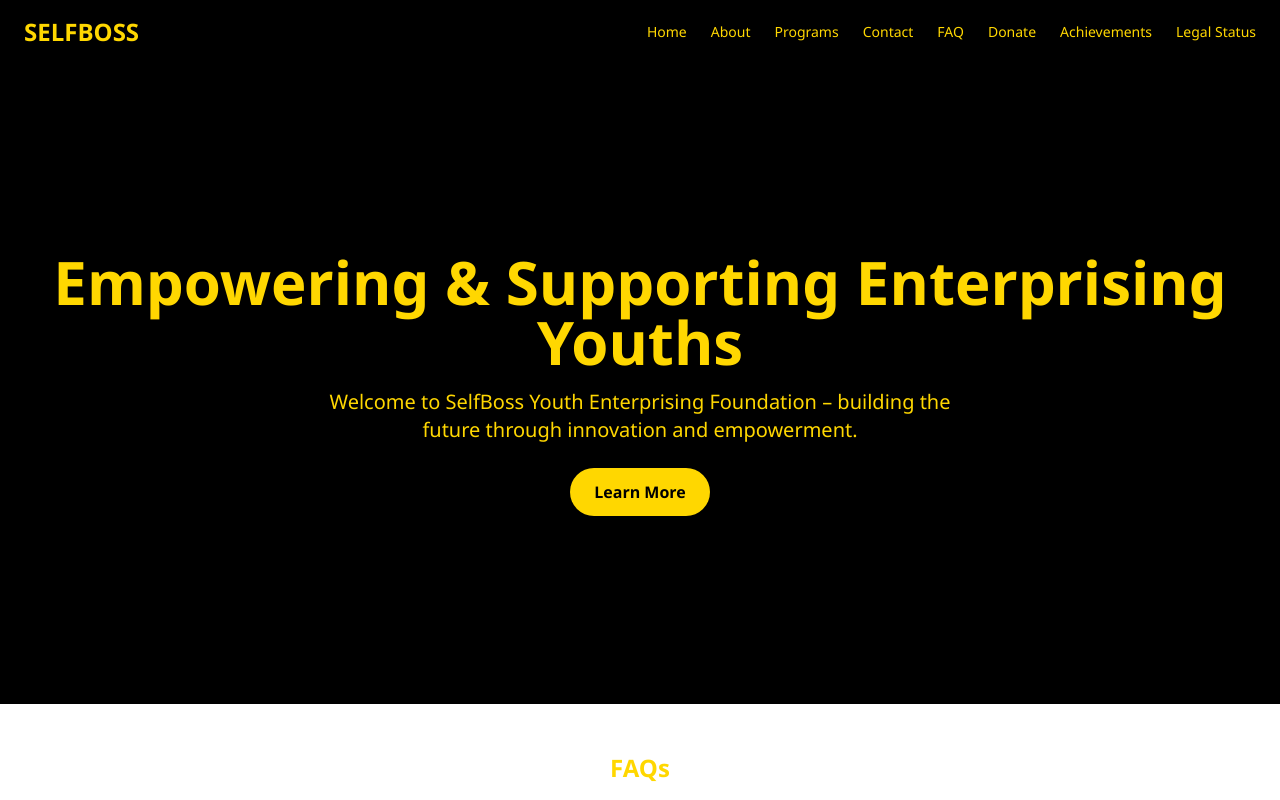
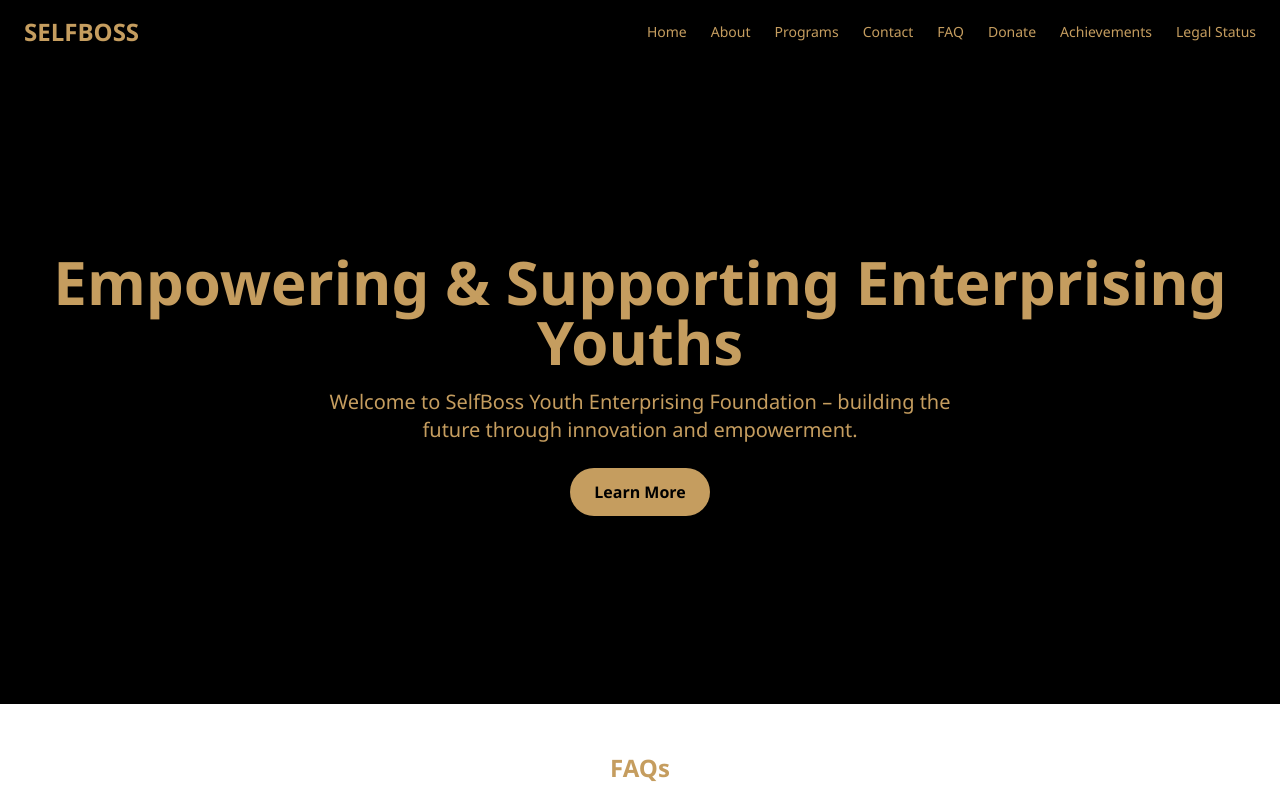
Before and after one commit to aloziegodswill70/selfbossenterprise, a Next.js app: page / in a window 1280 px wide. Shown: the top 800 px of the page. Built offline with nearby package versions, Linux system fonts and the light colour scheme.

Commit message:
Add tailwind.config.js with gold and black theme

```diff
--- a/tailwind.config.js
+++ b/tailwind.config.js
@@ -1,13 +1,14 @@
 /** @type {import('tailwindcss').Config} */
 module.exports = {
   content: [
-    "./app/**/*.{js,jsx}",
+    './app/**/*.{js,jsx}',
+    './components/**/*.{js,jsx}',
   ],
   theme: {
     extend: {
       colors: {
-        gold: "#FFD700",  // Adjust if needed to match logo
-        black: "#000000",
+        gold: '#c59d5f',
+        black: '#000000', // 👈 Optional but explicit
       },
     },
   },
```
